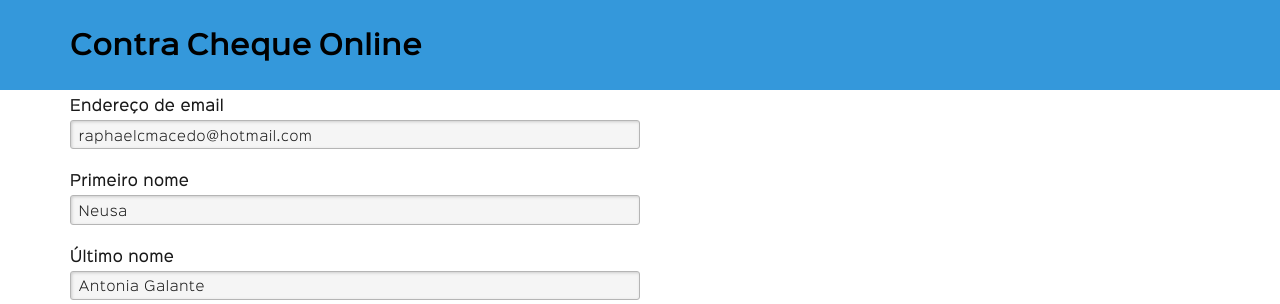
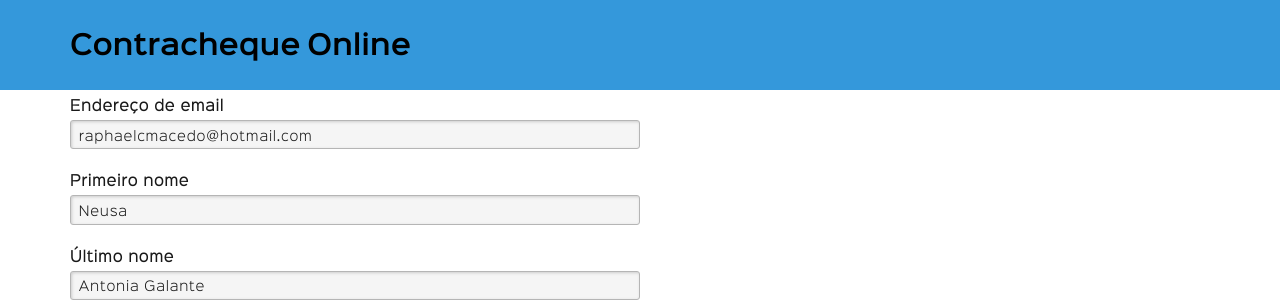
Before and after one commit to raphaelcmacedo/folhaonline, a Django app: page /edit_user/1876/ in a window 1280 px wide. Shown: the top 304 px of the page. Run offline with Django 3.2, Linux system fonts and the light colour scheme; data comes from the database, SQL or seed files in the repository; parts of the project's set-up code (start-up, migrations or seed data) failed here and were passed over; some libraries are stand-ins or nearby versions.

Commit message:
Acerto palavra contracheque

```diff
--- a/folha/core/forms.py
+++ b/folha/core/forms.py
@@ -20,7 +20,7 @@ class ContraChequeUploadForm(forms.Form):
      )
 
      action_choices = (
-         ('IMPORT', 'Importar contra cheque'),
+         ('IMPORT', 'Importar contracheque'),
          ('REGISTER', 'Cadastrar usuários'),
      )
 
--- a/folha/core/services.py
+++ b/folha/core/services.py
@@ -49,10 +49,10 @@ def register_matricula(f, orgao, formato):
 
 def validate_contra_cheque(contra_cheque):
     if contra_cheque.matricula_id is None:
-        raise ValueError('Não foi possível localizar a matrícula neste arquivo. Verifique se este é um formato de contra cheque válido')
+        raise ValueError('Não foi possível localizar a matrícula neste arquivo. Verifique se este é um formato de contracheque válido')
 
     if contra_cheque.mes is None:
-        raise ValueError('Não foi possível localizar o mês neste arquivo. Verifique se este é um formato de contra cheque válido')
+        raise ValueError('Não foi possível localizar o mês neste arquivo. Verifique se este é um formato de contracheque válido')
 
     if contra_cheque.exercicio is None:
-        raise ValueError('Não foi possível localizar o exercício neste arquivo. Verifique se este é um formato de contra cheque válido')
+        raise ValueError('Não foi possível localizar o exercício neste arquivo. Verifique se este é um formato de contracheque válido')
--- a/folha/core/templates/base.html
+++ b/folha/core/templates/base.html
@@ -2,7 +2,7 @@
 <!DOCTYPE html>
 <html>
 	<head>
-        <title>{% block title %}Contra Cheque Online{% endblock title %}</title>
+        <title>{% block title %}Contracheque Online{% endblock title %}</title>
 
         <meta charset="utf-8">
         <meta http-equiv="X-UA-Compatible" content="IE=edge,chrome=1">
--- a/folha/core/templates/contra_cheque/upload.html
+++ b/folha/core/templates/contra_cheque/upload.html
@@ -4,7 +4,7 @@
 {%  block content %}
 <section>
     <div class="content row padding-bottom-3 desktop-12 container">
-        <h3>Upload de Contra Cheques</h3>
+        <h3>Upload de Contracheques</h3>
         <div class="desktop-6">
             {% if messages %}
                 {% for message in messages %}
--- a/folha/core/templates/index.html
+++ b/folha/core/templates/index.html
@@ -26,7 +26,7 @@
                     {% for contra_cheque in contra_cheques %}
                          <a class="list-group-item" href="{{ contra_cheque.url }}" target="_blank"> {{ contra_cheque.mes_extenso }}</a>
                     {% empty %}
-                        <p class="list-group-item">Selecione uma matrícula com contra cheques neste exercício.</p>
+                        <p class="list-group-item">Selecione uma matrícula com contracheques neste exercício.</p>
                     {% endfor %}
                 </div>
             </section>
--- a/folha/core/templates/nav.html
+++ b/folha/core/templates/nav.html
@@ -1,7 +1,7 @@
 <header class="header header-inline min-h-3 row desktop-12 container" role="banner">
 
     <div class="site-logo">
-        <h1><a href="{% url 'home' %}" rel="home">Contra Cheque Online</a></h1>
+        <h1><a href="{% url 'home' %}" rel="home">Contracheque Online</a></h1>
         <p class="site-description screen-reader-only"><--Redigir texto --></p>
     </div>
 
@@ -11,7 +11,7 @@
             {% if user.is_authenticated %}
                 <li><a data-scroll href="{% url 'home' %}">Home</a></li>
                 {% if user.is_staff %}
-                <li><a data-scroll href="{% url 'upload_contra_cheque' %}">Upload Contra Cheque</a></li>
+                <li><a data-scroll href="{% url 'upload_contra_cheque' %}">Upload Contracheque</a></li>
                 {% endif %}
                 {% if user.is_admin %}
                 <li><a data-scroll href="{% url 'list_user' %}">Usuários</a></li>
```
